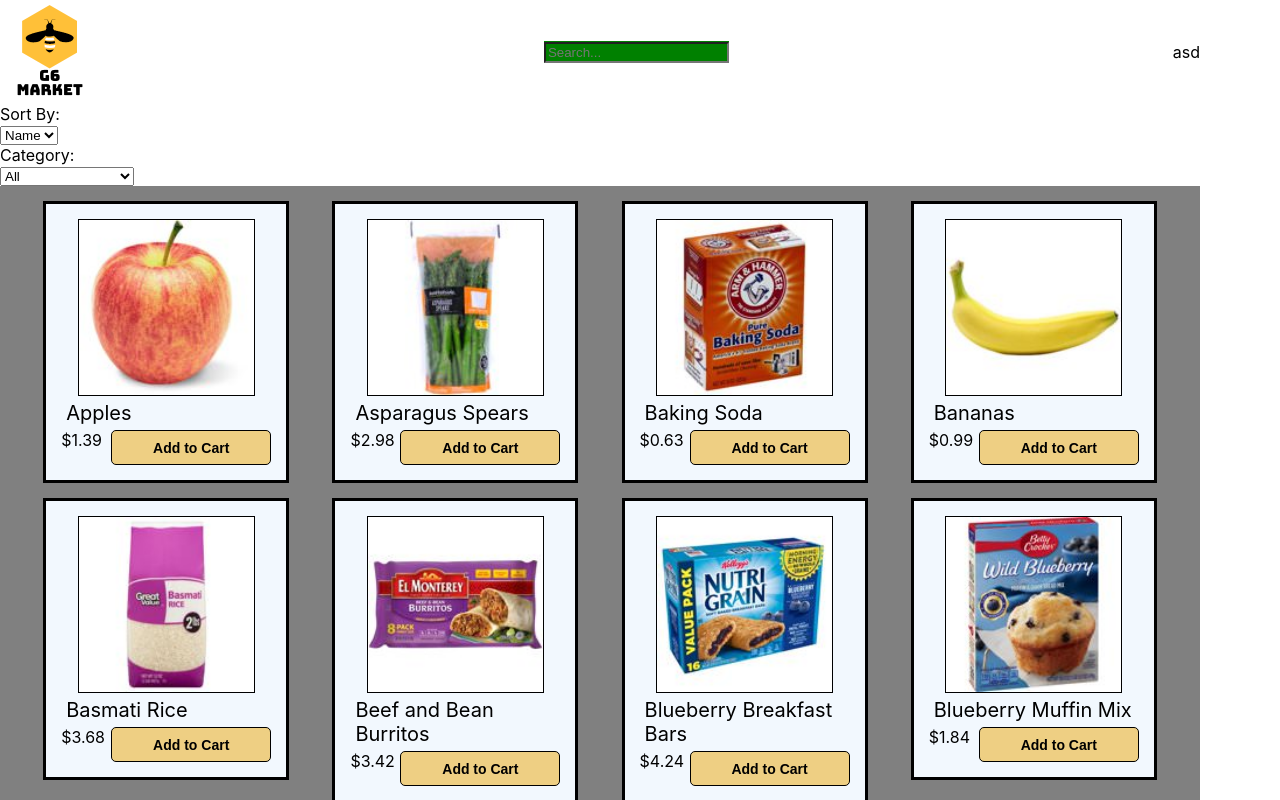
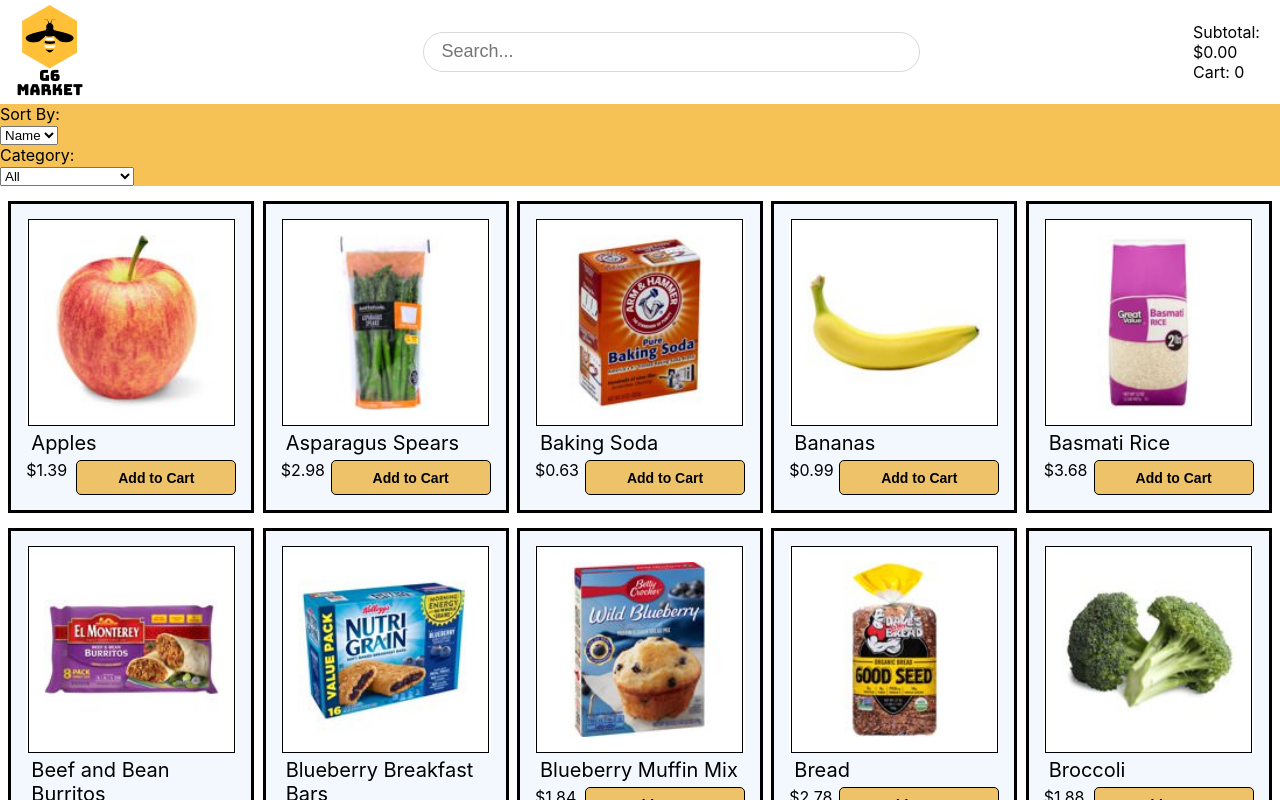
Before and after one commit to JaredPotter/g6-market-app, a React (Create React App) app: page / in a window 1280 px wide. Shown: the top 800 px of the page. Built offline with nearby package versions, Linux system fonts and the light colour scheme.

Commit message:
Improved search component.

```diff
--- a/src/App.scss
+++ b/src/App.scss
@@ -1,13 +1,15 @@
 .app {
   display: flex;
   flex-direction: column;
-  width: 1200px;
+  // width: 1200px;
 }
 
-.app .top-bar {
-  display: flex;
-  justify-content: space-between;
-  align-items: center;
+.app {
+  .top-bar {
+    display: flex;
+    justify-content: space-between;
+    align-items: center;
+  }
 }
 
 .app .top-bar a {
@@ -18,8 +20,20 @@
   width: 100%;
 }
 
-.app .top-bar .top-subtotal-cart-count {
+.app {
+  .top-bar {
+    .top-subtotal-cart-count {
+      padding-right: 20px;
+    }
 
+    .search {
+      width: 35%;
+    }
+  }
+
+  .filter-bar {
+    background: #F6C155;
+  }
 }
 
 .app .left {
@@ -29,10 +43,8 @@
 }
 
 .products {
-  width: 1200px;
   display: flex;
   flex-wrap: wrap;
   justify-content: space-evenly;
-  background: gray;
   padding-top: 15px;
 }
--- a/src/App.tsx
+++ b/src/App.tsx
@@ -3,6 +3,7 @@
 import Product from './components/Product';
 import Select from './components/Select';
 import Search from './components/Search';
+import Dollar from './components/Dollar';
 import Cart from './components/Cart';
 import categories from './categories.json';
 import products from './products.json';
@@ -16,6 +17,7 @@
 export interface AppState {
   currentCategoryValue: string;
   currentSortByValue: string;
+  currentSearchQueryValue: string;
   categories: Array<any>;
   products: Array<any>;
   filteredProductList: Array<any>;
@@ -28,9 +30,12 @@
 
     this.updateCategoryFilter = this.updateCategoryFilter.bind(this);
     this.handleChangeSortBy = this.handleChangeSortBy.bind(this);
+    this.getSubtotal = this.getSubtotal.bind(this);
+    this.getCartCount = this.getCartCount.bind(this);
     this.state = {
       currentCategoryValue: 'all',
       currentSortByValue: 'name',
+      currentSearchQueryValue: '',
       categories: categories,
       products: products,
       filteredProductList: [],
@@ -70,12 +75,7 @@
     let newCartItems = [];
 
     if(existing) {
-      // if(item.quantity === 0 ) {
-
-      // }
-
       existing.quantity = item.quantity;
-
       newCartItems = this.state.cartItems.slice(0)
     }
     else {
@@ -87,7 +87,7 @@
       newCartItems = itemsClone;
     }
 
-    this.updateFilteredProducts(undefined, undefined, newCartItems);
+    this.updateFilteredProducts(undefined, undefined, undefined, newCartItems);
   };
 
   onRemoveFromCart(item : any) {
@@ -98,15 +98,16 @@
       existing.quantity = 0;
     }
 
-    this.updateFilteredProducts(undefined, undefined, cartItems);
+    this.updateFilteredProducts(undefined, undefined, undefined, cartItems);
   }
 
-  updateFilteredProducts(category? : string, sortBy? : string, cartItems? : any[]) {
+  updateFilteredProducts(category? : string, sortBy? : string, query? : string, cartItems? : any[]) {
     let filteredProductList = [] as any[];
 
     // Apply Category.
     category = category ? category : this.state.currentCategoryValue;
     sortBy = sortBy ? sortBy : this.state.currentSortByValue;
+    query = query ? query : this.state.currentSearchQueryValue;
     cartItems = cartItems ? cartItems : this.state.cartItems;
 
     if(category !== 'all') {
@@ -134,6 +135,24 @@
       });
     }
 
+    // Apply search query.
+    if(query) {
+      filteredProductList = filteredProductList.filter((option) => {
+        const optionValue = option.title;
+
+        if(
+            (
+                (new RegExp('^' + query!.toLowerCase())).test(optionValue.toLowerCase()) // Regex search on whole list of partial match.
+                ||
+                (new RegExp('^.*' + query!.toLowerCase() + '.*$')).test(optionValue.toLowerCase())
+            )
+        )
+        {
+            return true
+        }
+      });
+    }
+
     // Match cartItems and filteredProduct list.
     cartItems.forEach((item) => {
       const element = filteredProductList.find(e => e.title === item.title);
@@ -151,7 +170,34 @@
       cartItems: newCartItems,
       currentCategoryValue: category,
       currentSortByValue: sortBy,
+      currentSearchQueryValue: query,
     })
+  }
+
+  getSubtotal() {
+    const cartItems = this.state.cartItems;
+    let subtotal = 0;
+
+    if(cartItems.length > 0) {
+      subtotal = cartItems.reduce((total, item) => total += item.price * item.quantity);
+    }
+
+    return subtotal;
+  }
+
+  getCartCount() {
+    const cartItems = this.state.cartItems;
+    let cartCount = 0;
+
+    if(cartItems.length > 0) {
+      cartCount = cartItems.reduce((total, item) => total += item.quantity);
+    }
+
+    return cartCount;
+  }
+
+  onQueryChange(query : string) {
+    this.updateFilteredProducts(undefined, undefined, query)
   }
 
   render() {
@@ -175,21 +221,22 @@
       <div className="app">
         <div className="top-bar">
           <a href="/">
-            <img src="/logo_title.png" alt="G6 Market"/>
+            <img src="logo_title.png" alt="G6 Market"/>
           </a>
           <div className="search">
             <Search
               inputSet={ this.state.products }
               searchFieldName={ 'title' }
               minimumSearchLength={ 2 }
+              onQueryChange={ (query : string) => this.onQueryChange(query) }
             />
           </div>
           <div className="top-subtotal-cart-count">
-            asd
+            <div className="div">Subtotal: <Dollar value={ this.getSubtotal() }/></div>
+            <div className="div">Cart: { this.getCartCount() }</div>
           </div>
         </div>
-        <div className="left">
-          <div className="filters">
+        <div className="filter-bar">
           <div>Sort By:
               <Select
                 currentValue={ this.state.currentSortByValue }
@@ -205,8 +252,8 @@
               onSelectChange={ this.updateCategoryFilter }
             />
           </div>
-
         </div>
+        <div className="left">
           <div className="products">
             { productList }
           </div>
--- a/src/components/Product.scss
+++ b/src/components/Product.scss
@@ -19,12 +19,14 @@
     .img {
         display: flex;
         justify-content: center;
+        background: white;
 
         img {
             border: 1px solid black;
             object-fit: cover;
             width: 175px;
             height: 175px;
+            padding: 15px;
         }
     }
 
@@ -33,7 +35,7 @@
         justify-content: space-between;
 
         .add-to-cart-button {
-            background: #EECF83;
+            background: #EEC268;
             width: 160px;
             height: 35px;
             font-size: 14px;
--- a/src/components/Search.scss
+++ b/src/components/Search.scss
@@ -1,7 +1,40 @@
 .search-container {
-    background: green;
+    position: relative;
 
     input {
-        background: green;
+        width: 100%;
+        font-size: 1.125rem;
+        border: 1px solid #d9d9d9;
+        border-radius: 1.618em;
+        padding: .236082854800154em 1em;
+        padding-right: 1.618em;
+        line-height: 1.618em;
+        outline: none;
+    }
+
+    .suggestion-list {
+        overflow-y: auto;
+        position: absolute;
+        background: rgb(189, 189, 189);
+        z-index: 50;
+        max-height: 150px;
+
+        .suggestion-item {
+            cursor: pointer;
+            padding-left: 5px;
+            padding-right: 5px;
+            width: 100%;
+            text-align: left;
+        }
+
+        .selected {
+            background: yellow;
+        }
+
+        .no-match {
+            color: red;
+            padding-left: 5px;
+            padding-right: 5px;
+        }
     }
 }
--- a/src/components/Search.tsx
+++ b/src/components/Search.tsx
@@ -4,13 +4,15 @@
 export interface SearchProps {
     inputSet: Array<any>;
     searchFieldName: string;
-    // currentQueryValue: string;
+    onQueryChange: Function;
     minimumSearchLength: number;
 }
 
 export interface SearchState {
     suggestionList: Array<any>;
     currentResultSet: Array<any>;
+    selected: number;
+    currentQueryValue: string;
 }
 
 export default class Search extends React.Component<SearchProps, SearchState> {
@@ -19,9 +21,14 @@
 
         this.handleChange = this.handleChange.bind(this);
         this.formatSuggestionList = this.formatSuggestionList.bind(this);
+        this.handleMouseOver = this.handleMouseOver.bind(this);
+        this.handleKeyDown = this.handleKeyDown.bind(this);
+
         this.state = {
             suggestionList: [],
-            currentResultSet: []
+            currentResultSet: [],
+            selected: -1,
+            currentQueryValue: ''
         };
     }
 
@@ -29,13 +36,13 @@
         const searchString = e.target.value;
 
         // Valid if alpha or approved special character.
-        if(!(/\w+/.test(searchString))) {
-            this.setState({
-                suggestionList: []
-            });
+        // if(!(/\w+/.test(searchString))) {
+        //     this.setState({
+        //         suggestionList: []
+        //     });
 
-            return;
-        }
+        //     return;
+        // }
 
         let suggestionList = null;
 
@@ -58,7 +65,6 @@
                     return true
                 }
             });
-
         }
         else {
             suggestionList = [];
@@ -66,35 +72,92 @@
 
         this.setState({
             suggestionList: suggestionList,
+            currentQueryValue: searchString
         });
-      }
+    }
+
+    handleClick = (index : number) => {
+        const value = this.state.suggestionList[index].title;
+
+        this.setState({
+            suggestionList: [],
+            selected: -1,
+            currentQueryValue: value,
+        });
+
+        this.props.onQueryChange(value);
+    };
+
+    handleMouseOver = (index : number) => {
+        this.setState({
+            selected: index
+        });
+    };
+
+    handleKeyDown = (e : any) => {
+        if(e.key === 'Enter') {
+            let value = '';
+
+            if(this.state.selected !== -1) {
+                value = this.state.suggestionList[this.state.selected];
+            }
+            else {
+                value = this.state.currentQueryValue;
+            }
+            this.props.onQueryChange(value);
+
+            this.setState({
+                suggestionList: [],
+                selected: -1
+            });
+        }
+    };
 
     formatSuggestionList(suggestionList : Array<any>) {
-        const results: any[] = [];
+        const list = suggestionList.map((item, index) => {
+            return (
+                <div
+                    key={ item[this.props.searchFieldName] }
+                    className={'suggestion-item ' + (index === this.state.selected ? 'selected' : '')}
+                    onClick={ () => this.handleClick(index) }
+                    onMouseEnter={ () => this.handleMouseOver(index) }
 
-        suggestionList.forEach(item => {
-            let value = item[this.props.searchFieldName];
-            results.push(value);
-        });
+                >
+                    { item[this.props.searchFieldName] }
+                </div>
+            )
+          });
 
-        return results;
+        return list;
     }
 
     render() {
         if(this.state.suggestionList.length > 1) {
             return (
                 <div className="search-container">
-                    <input type="text" onChange={ this.handleChange } placeholder="Search..."/>
-                    <ul>
-                        <li>{ this.formatSuggestionList(this.state.suggestionList) }</li>
-                    </ul>
+                    <input
+                        type="text"
+                        onChange={ this.handleChange }
+                        value={ this.state.currentQueryValue }
+                        placeholder="Search..."
+                        onKeyDown={ this.handleKeyDown }
+                    />
+                    <div className="suggestion-list">
+                        { this.formatSuggestionList(this.state.suggestionList) }
+                    </div>
                 </div>
             );
         }
         else {
             return (
                 <div className="search-container">
-                    <input type="text" onChange={ this.handleChange } placeholder="Search..."/>
+                    <input
+                        type="text"
+                        onChange={ this.handleChange }
+                        value={ this.state.currentQueryValue }
+                        placeholder="Search..."
+                        onKeyDown={ this.handleKeyDown }
+                    />
                 </div>
             );
         }
```
Lines whose indentation alone changed are shown as unchanged.
